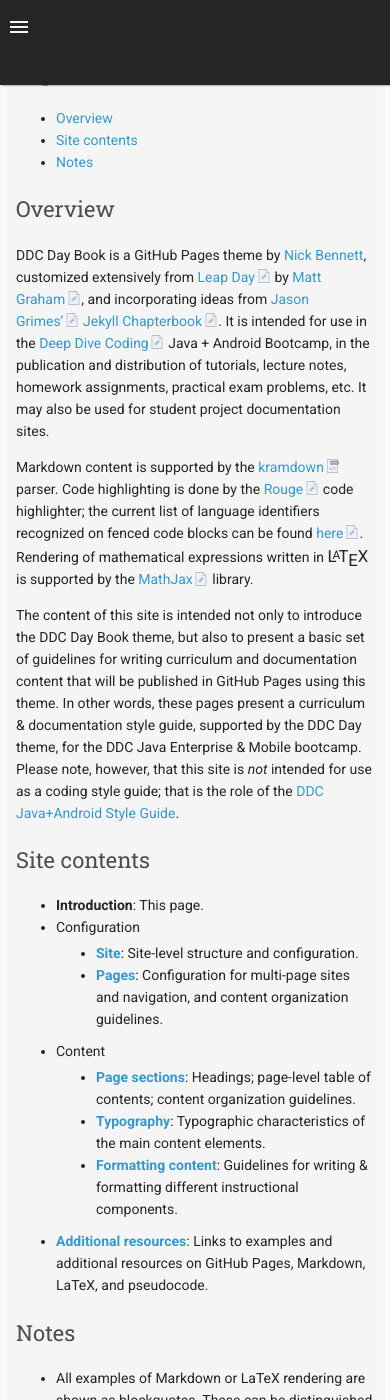
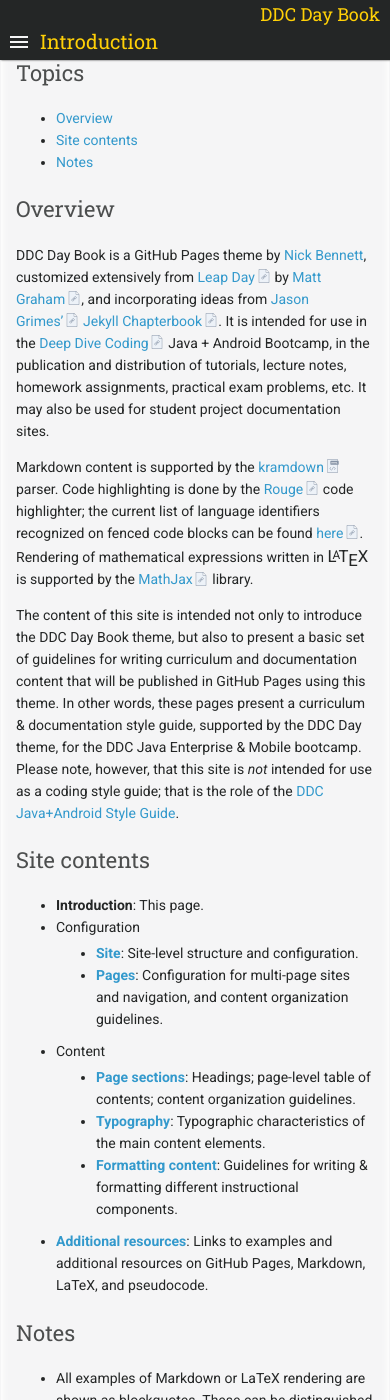
Before and after one commit to ddc-java/ddc-day-book, a Jekyll site: the page built from index.md, in a window 390 px wide and 1400 px high. Built offline with Jekyll 4.4.1, drawn with Linux system fonts in a browser that asks for light colours; nearby versions of some CDN libraries; our own code applies the rules of GitHub Pages for plain Markdown files; formulas are drawn with MathJax 3.

Commit message:
660px/840px media query changes

```diff
--- a/_sass/ddc-day-book.scss
+++ b/_sass/ddc-day-book.scss
@@ -1043,7 +1043,7 @@
 
     }
 
-    h1 {
+    > h1 {
       font-size: 28px;
       max-width: 600px;
       line-height: 42px;
@@ -1052,13 +1052,13 @@
       margin-left: -321px;
     }
 
-    h2 {
+    > h2 {
       top: 15px;
       right: 0;
       margin-right: 15px;
     }
 
-    p {
+    > p {
       font-size: 16px;
       padding: 0;
       bottom: 10px;
@@ -1126,14 +1126,14 @@
 
     }
 
-    h1 {
+    > h1 {
       font-size: 24px;
       max-width: 630px;
       margin-bottom: 0;
       margin-left: -318px;
     }
 
-    p {
+    > p {
       margin-left: -315px!important;
     }
 
@@ -1148,7 +1148,7 @@
       left: 0;
       padding: 0;
 
-      input[type="checkbox"] {
+      > input[type="checkbox"] {
 
         + label {
           margin-bottom: 2px;
@@ -1189,31 +1189,36 @@
 
 }
 
-@media print, screen and (max-width: 660px) {
+@media print, screen and (max-width: 840px) {
 
   header {
 
     padding: 5px 0 0 0;
+    height: 55px;
 
     div#banner {
       display: none;
     }
 
-    h1 {
+    > h1 {
+
+      top: 25px;
+      left: 40px;
+      margin-left: unset;
 
       line-height: 32px;
       color: $deep-dive-yellow;
 
-      a {
-
-        color: unset;
-        display: none;
-
-      }
-
     }
 
-    p {
+    > h2 {
+      top: 5px;
+      right: 10px;
+      margin-right: 0;
+      color: $deep-dive-yellow;
+    }
+
+    > p {
       display: none;
     }
 
@@ -1224,7 +1229,17 @@
     margin-top: -100px;
 
     nav.toc {
-      margin-top: -30px;
+
+      margin-top: -15px;
+
+      > input[type="checkbox"] {
+
+        + label {
+          margin-bottom: 6px;
+        }
+
+      }
+
     }
 
     section {
```
